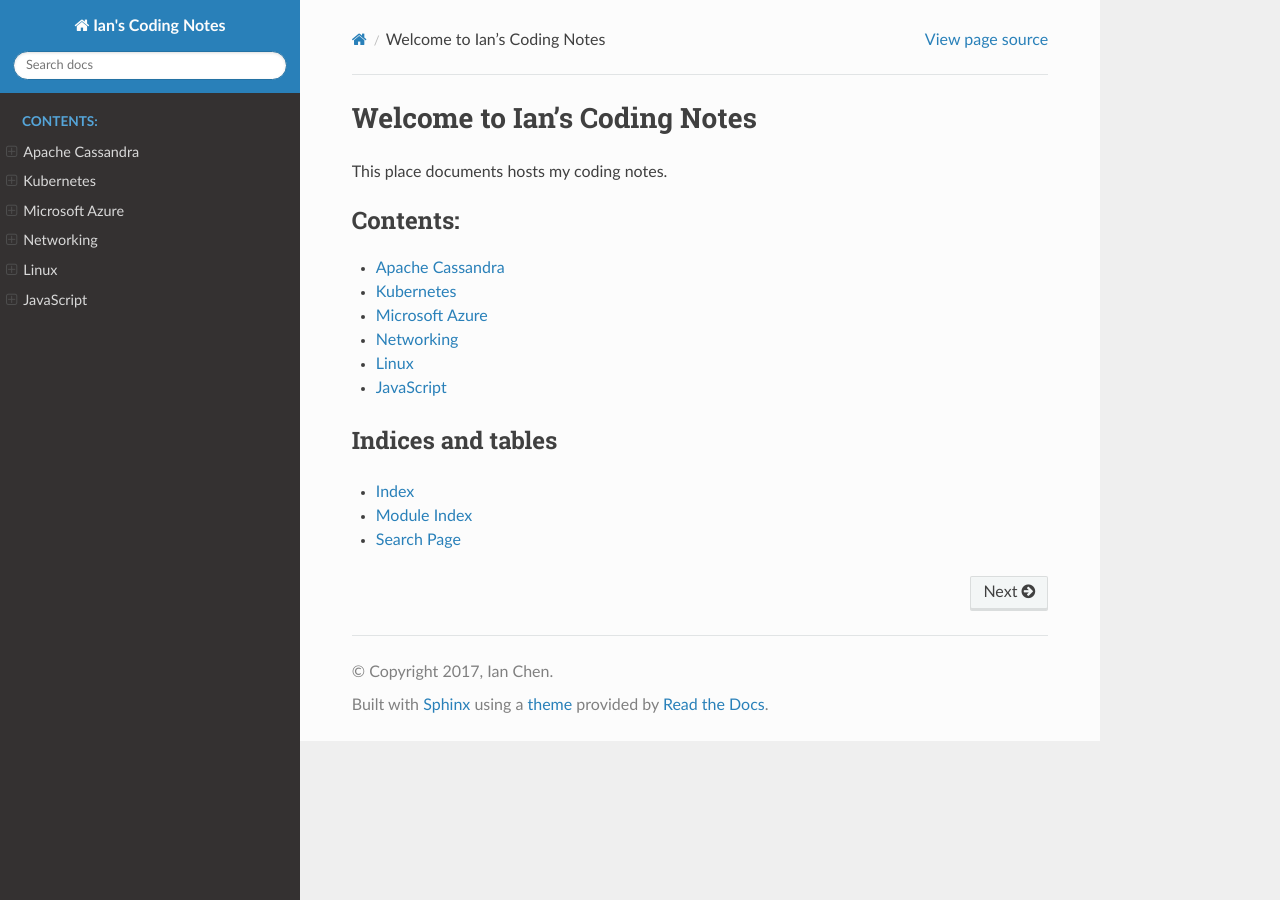
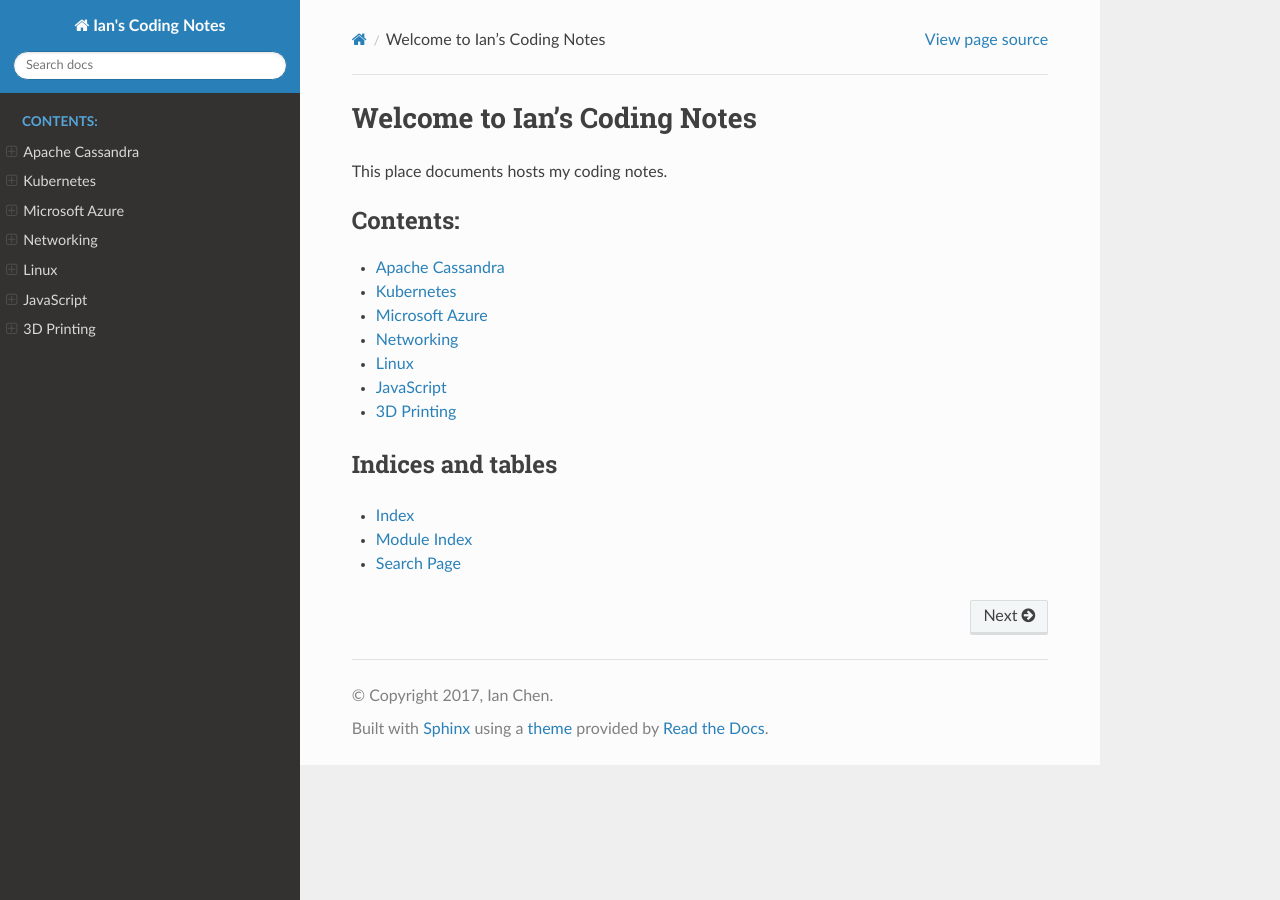
Before and after one commit to ianchen06/notes, a Sphinx documentation site: the page built from source/index.rst, in a window 1280 px wide. Built offline with Sphinx 7.4.7 and the Read the Docs theme 2.0.0, drawn with Linux system fonts in a browser that asks for light colours; pages that are not in the unit, such as notebooks, are missing from menus.

Commit message:
Added 3D printing

```diff
--- /dev/null
+++ b/source/3dprinting/assembly.rst
@@ -0,0 +1,4 @@
+Anet A8 Assembly
+================
+
+This is a tutorial on how to assemble your Anet A8 3D printer correctly
--- /dev/null
+++ b/source/3dprinting/index.rst
@@ -0,0 +1,8 @@
+3D Printing
+===============
+
+.. toctree::
+   :maxdepth: 1
+   :caption: Contents:
+
+   assembly
--- a/source/index.rst
+++ b/source/index.rst
@@ -19,6 +19,7 @@ This place documents hosts my coding notes.
    networking/index.rst
    linux/index.rst
    javascript/index.rst
+   3dprinting/index.rst
 
 
 
```
